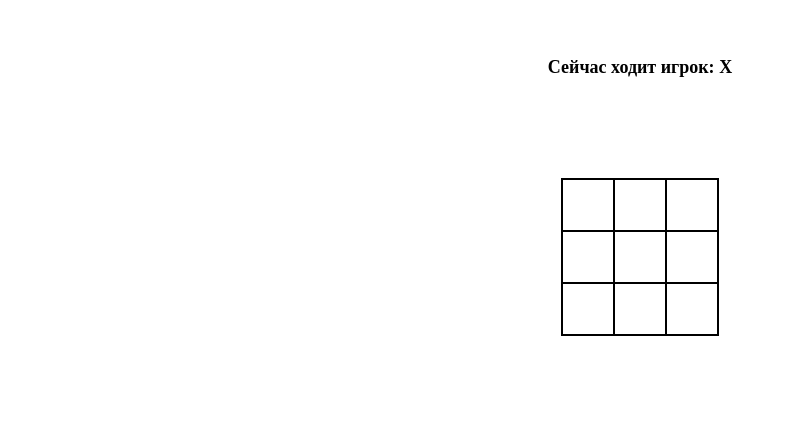
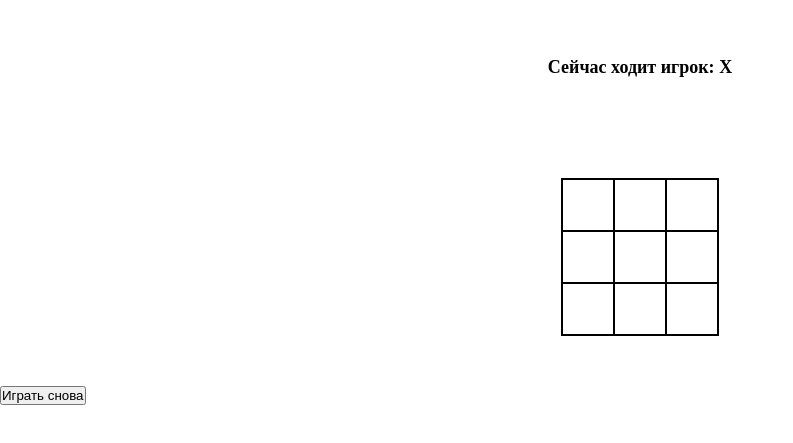
Before and after one commit to Petrochenk0/krestiki-noliki, a plain HTML site: page index.html in a window 1280 px wide. Shown: the part 143-586 px from the top of the page, without its empty margins (0-793 px from the left). Drawn offline with Linux system fonts and the light colour scheme.

Commit message:
Update index.html

```diff
--- a/index.html
+++ b/index.html
@@ -17,10 +17,11 @@
 
             <div id="area">
             </div>
-
-        <script src="main.js"></script>
-
     </div>
 
+    <button class="playAgain" onclick="location.reload(); return false;">Играть снова</button>
+
+
+<script src="main.js"></script>
 </body>
 </html>
```
